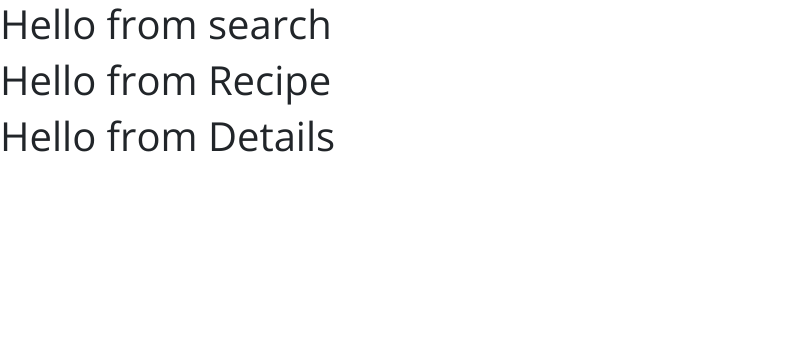
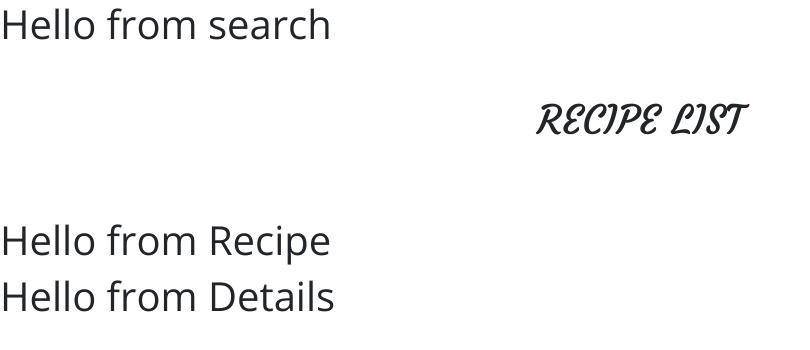
Before and after one commit to spiritxhx/react-recipe-app, a React (Create React App) app: page / in a window 1280 px wide. Shown: the top 350 px of the page, without its empty margins (0-810 px from the left). Built offline with nearby package versions, Linux system fonts and the light colour scheme.

Commit message:
build the title of the recipe list

```diff
--- a/src/components/RecipeList.js
+++ b/src/components/RecipeList.js
@@ -1,16 +1,23 @@
 import React, { Component } from 'react';
-import  Recipe from './Recipe';
+import Recipe from './Recipe';
 import RecipeSearch from './RecipeSearch';
 
 export default class RecipeList extends Component {
 
   render() {
-    const {recipes} = this.props;
+    const { recipes } = this.props;
     return (
       <React.Fragment>
         <RecipeSearch />
-
-
+        <div className="container my-5">
+          {/* title */}
+          <div className="row">
+            <div className="col-10 mx-auto col-md-6 text-center text-uppercase mb-3">
+              <h1 className="text-slanted">recipe list</h1>
+            </div>
+          </div>
+          {/* end of title */}
+        </div>
         <Recipe />
       </React.Fragment>
     )
```
